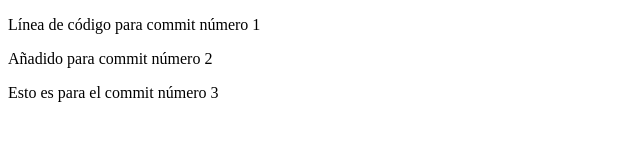
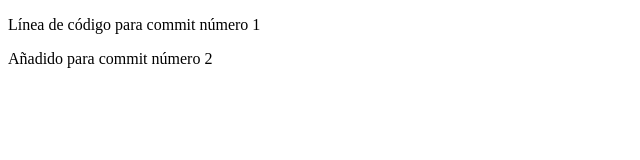
Before and after one commit to JAMM7493/examen-GitJoseAntonio, a plain HTML site: page index.html in a window 1280 px wide. Shown: the whole page, without its empty margins (0-640 px from the left). Drawn offline with Linux system fonts and the light colour scheme.

Commit message:
Revert "tercero"
This reverts commit 4789fd8fca2358c1da64c4f9e7d0c75b383af690.

```diff
--- a/index.html
+++ b/index.html
@@ -9,7 +9,5 @@
 
 <p>Añadido para commit número 2</p>
 
-<p>Esto es para el commit número 3</p>
-
 </body>
 </html>
```
